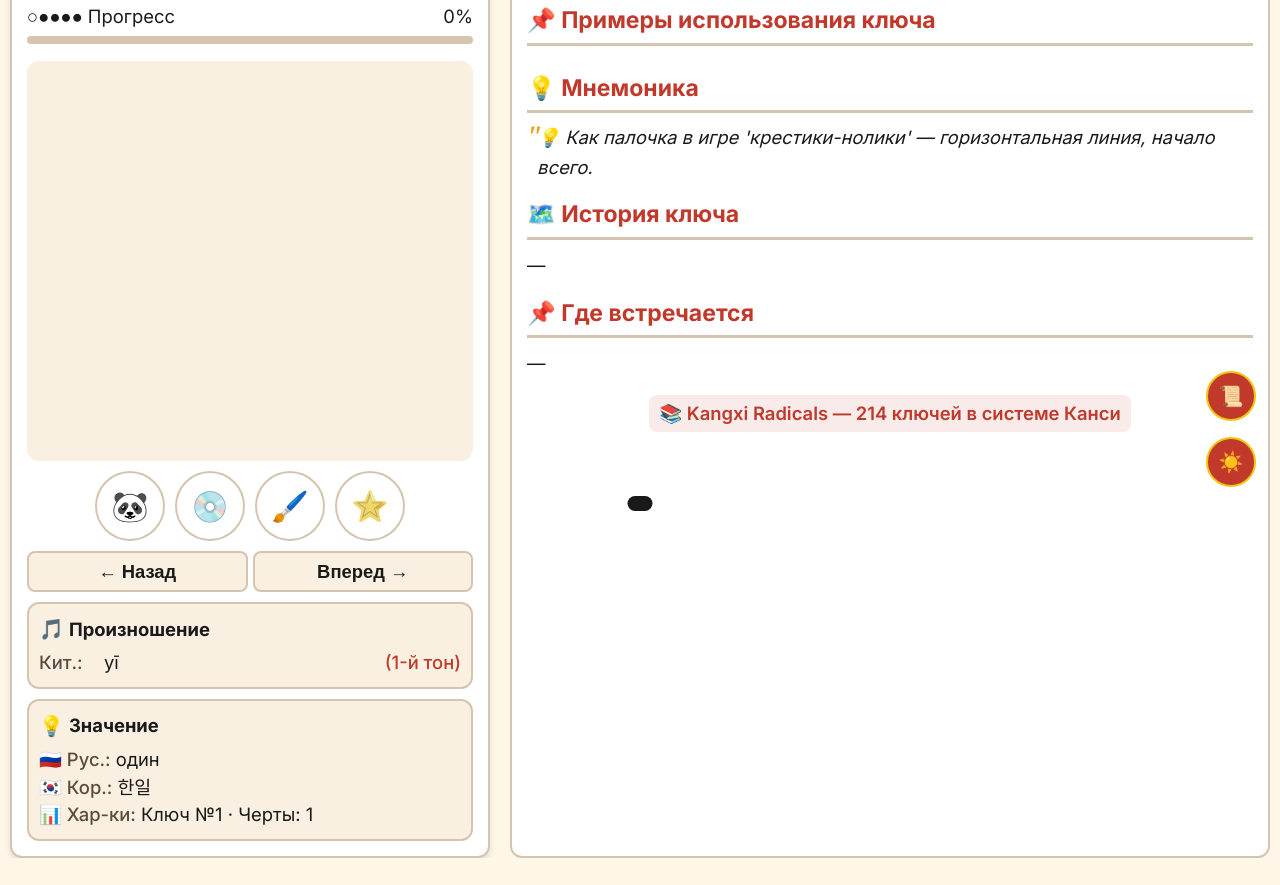
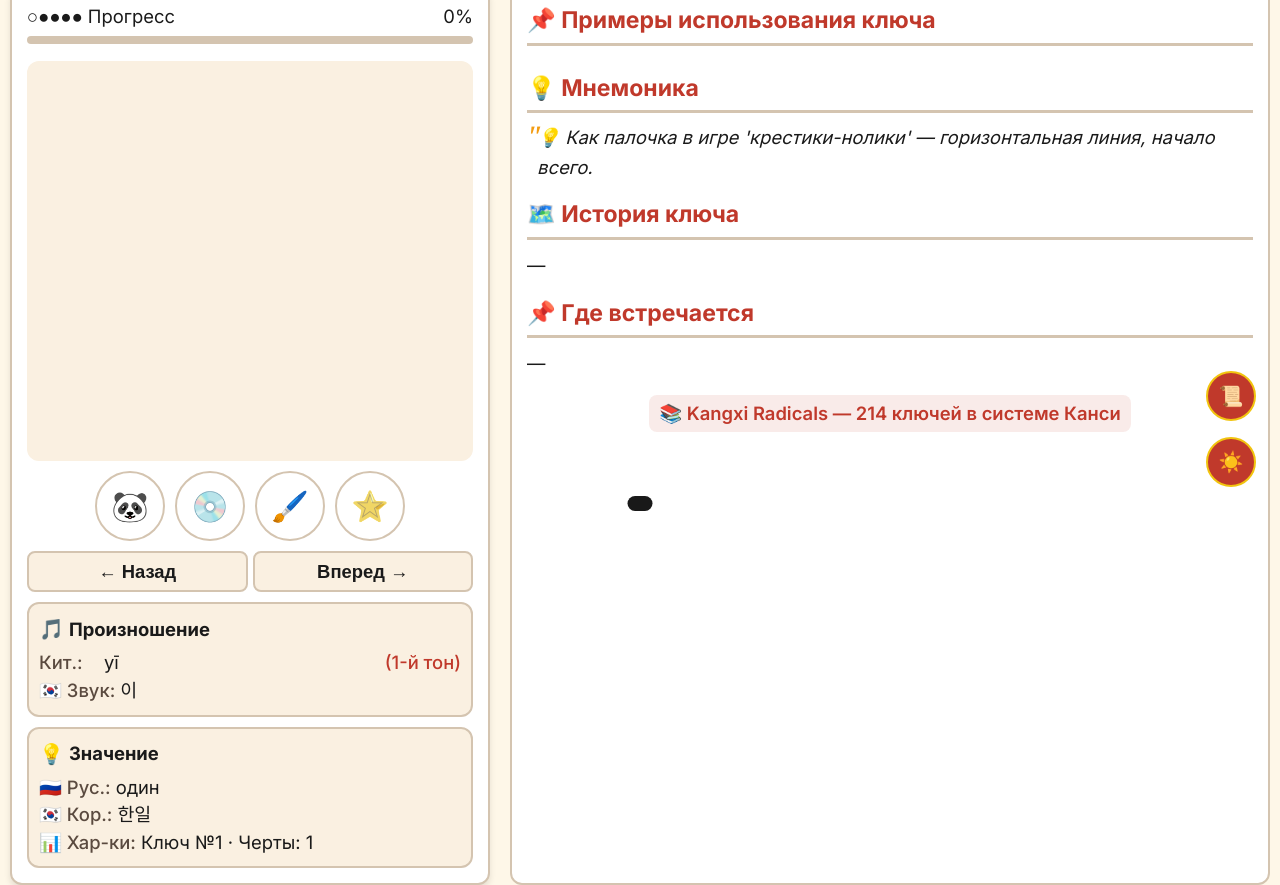
Before and after one commit to kolpakovdenis/Hanzi-Hero_15, a plain HTML site: page index.html in a window 1280 px wide. Shown: the part 289-1174 px from the top of the page. Before the commit the page ends 1147 px from the top, so only its background shows below. Drawn offline with Linux system fonts and the light colour scheme.

Commit message:
Update index.html

```diff
--- a/index.html
+++ b/index.html
@@ -79,6 +79,7 @@
               <div class="detail-header"><span class="detail-icon">🎵</span><span class="detail-title">Произношение</span></div>
               <div class="detail-content">
                 <div class="detail-row"><span class="detail-label">Кит.:</span><span class="detail-value chinese" id="detail-pinyin">yī</span><span class="detail-label tone" id="detail-tone">(1-й тон)</span></div>
+                <div class="detail-row"><span class="detail-label">🇰🇷 Звук:</span><span class="detail-value korean" id="detail-trans">이</span></div>
               </div>
             </div>
             <div class="info-detail-block">
```
